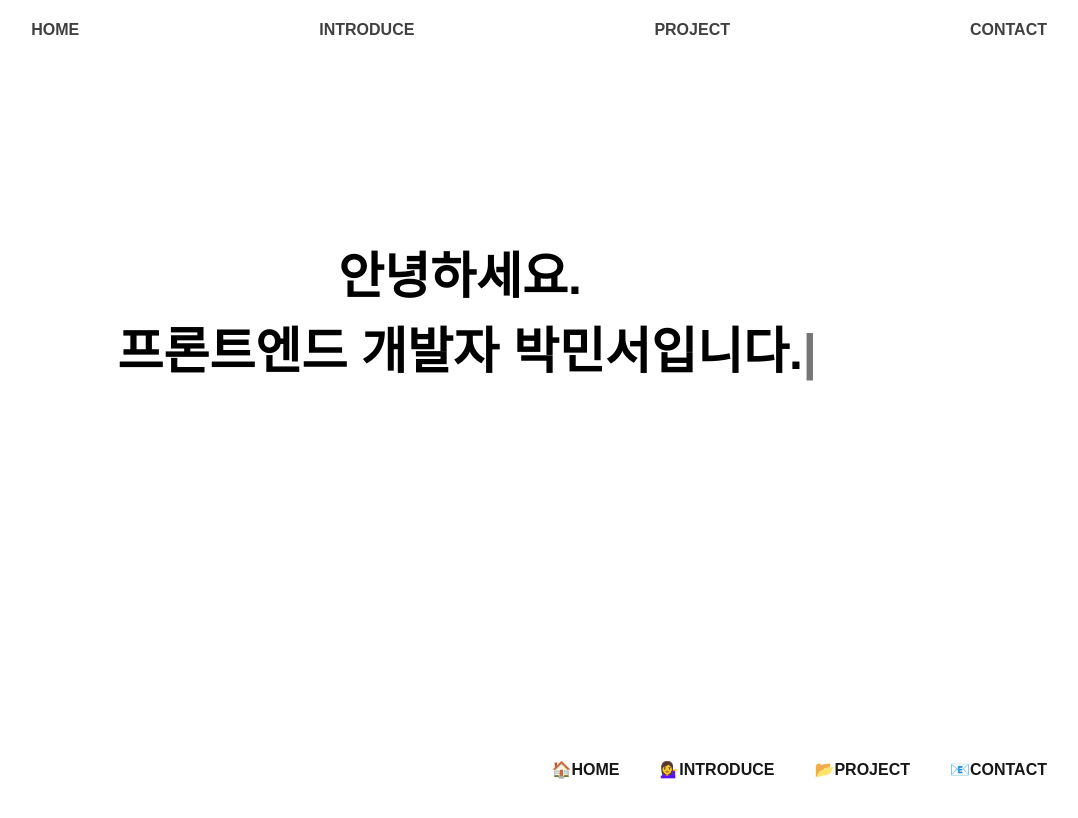
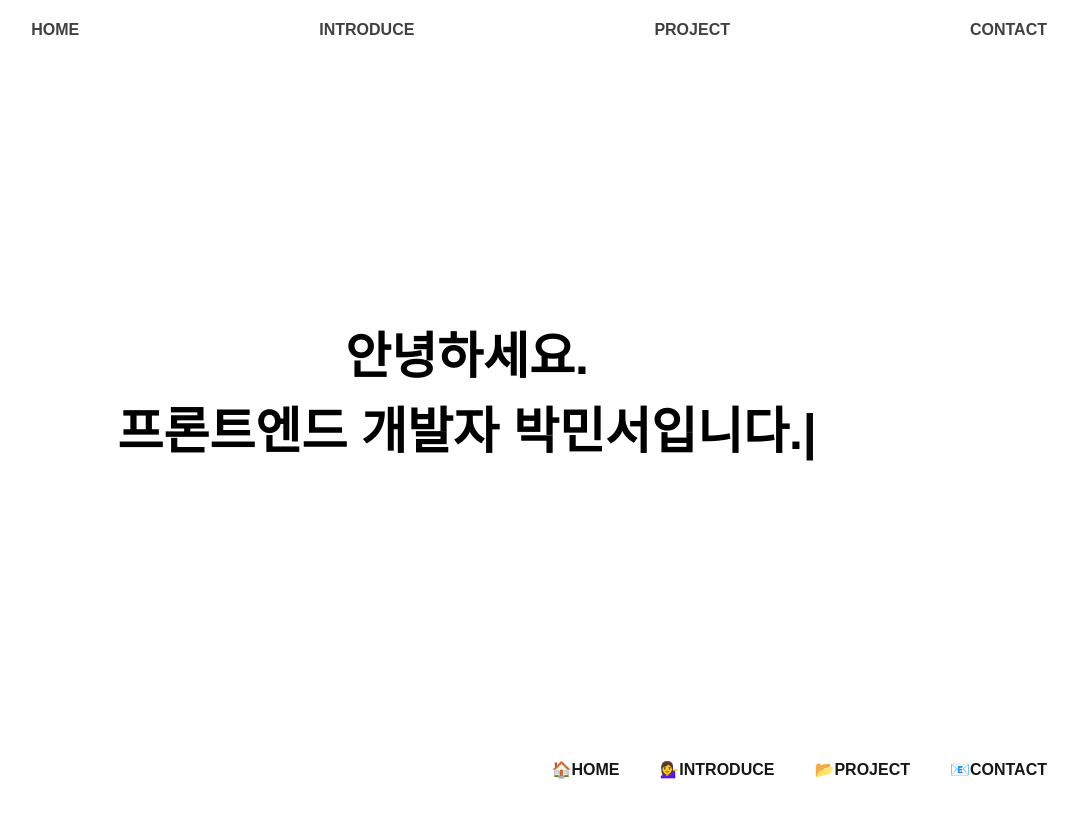
Before and after one commit to mingQ28/Portfolio-react, a React (Vite) app: page / in a window 1280 px wide. Shown: the top 818 px of the page, without its empty margins (173-1251 px from the left). Built offline with nearby package versions, Linux system fonts and the light colour scheme.

Commit message:
style: 간격 조절

```diff
--- a/src/components/main/TypingEffect.jsx
+++ b/src/components/main/TypingEffect.jsx
@@ -3,9 +3,9 @@ import { ReactTyped } from "react-typed";
 
 const TypingEffect = () => {
   return (
-    <div className="flex mt-50 flex-col items-center space-y-2 px-5 py-10 text-center">
+    <div className="flex mt-70 flex-col items-center space-y-2 px-5 py-10 text-center">
       <ReactTyped
-        strings={["안녕하세요.&nbsp; <br>프론트엔드 개발자 박민서입니다."]}
+        strings={["안녕하세요. <br>프론트엔드 개발자 박민서입니다."]}
         typeSpeed={70} // 타이핑 속도
         backSpeed={25} // 타이핑 지우는 속도
         loop={false} // 반복 안함
```
